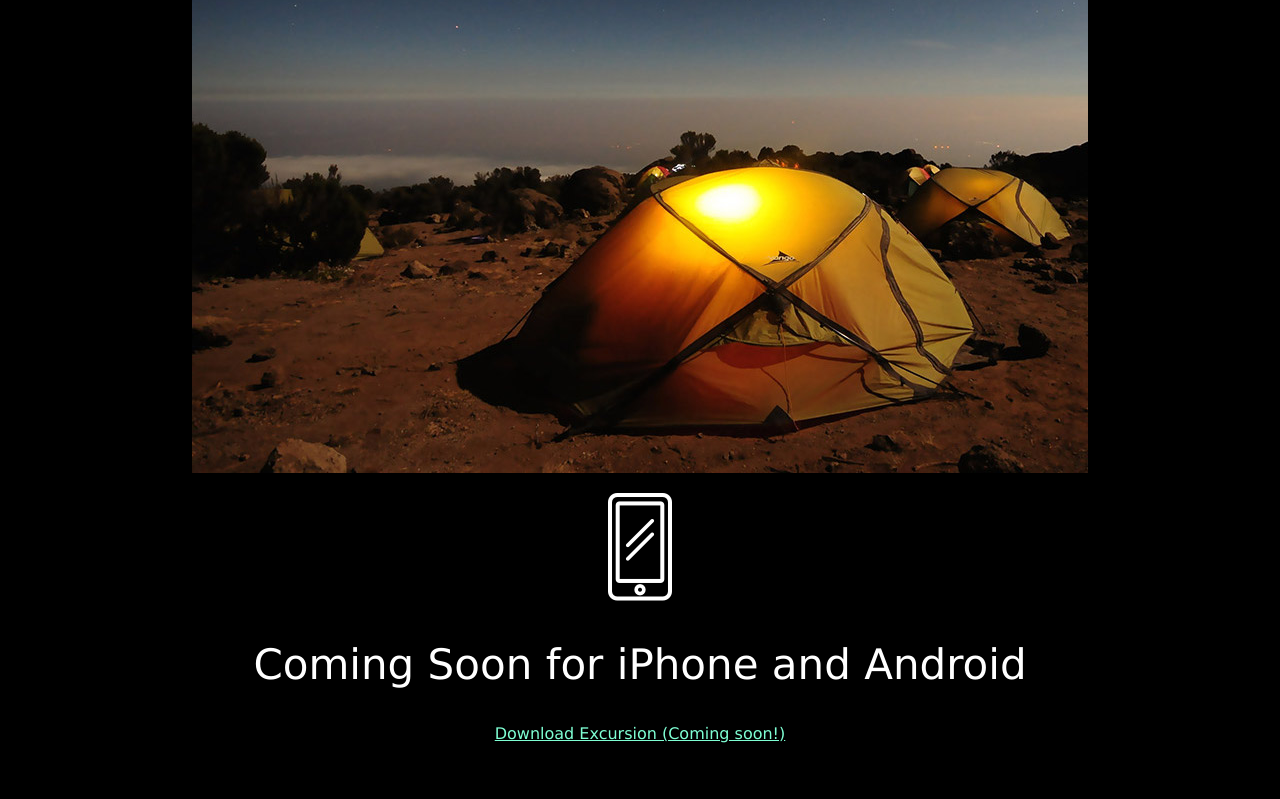
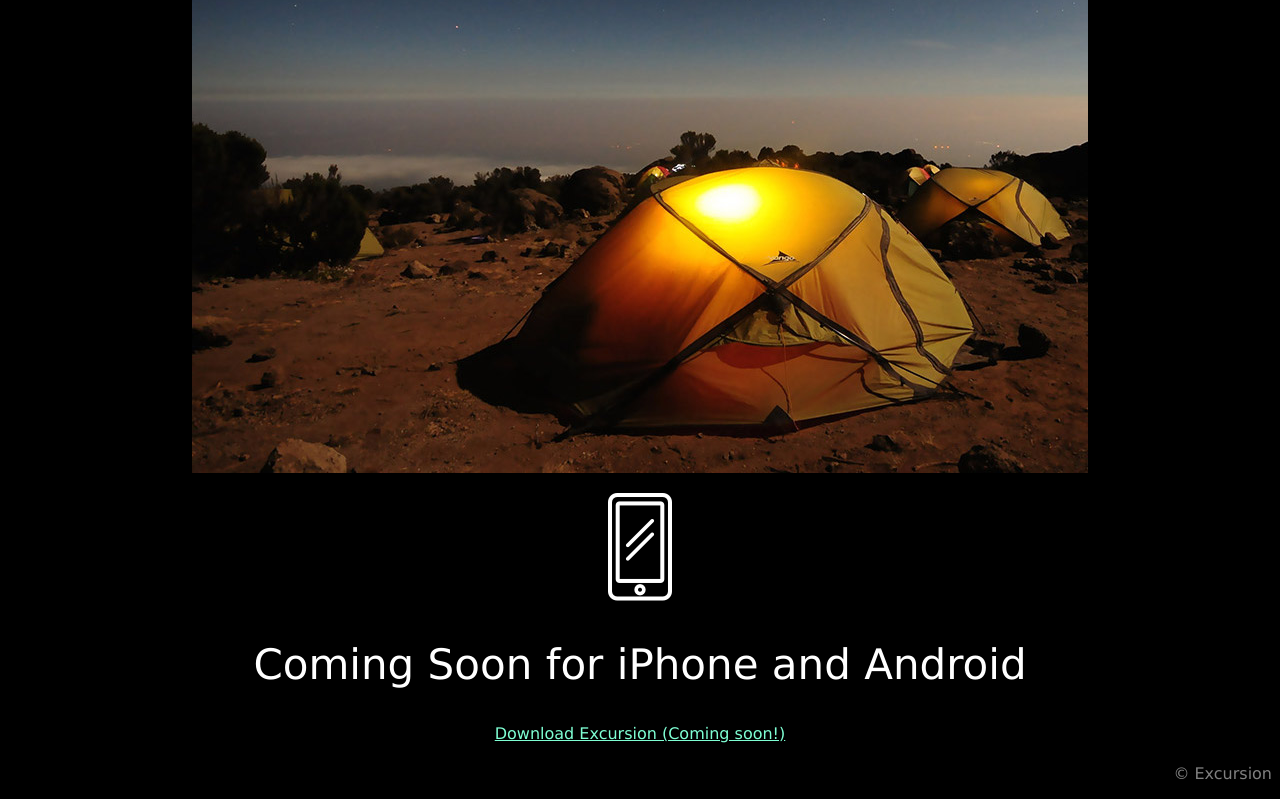
Before and after one commit to emilybuickerood/excursion, a plain HTML site: page index.html in a window 1280 px wide. Shown: the part 537-1336 px from the top of the page. Before the commit the page ends 1301 px from the top, so only its background shows below. Drawn offline with Linux system fonts and the light colour scheme.

Commit message:
added footer

```diff
--- a/index.html
+++ b/index.html
@@ -17,7 +17,7 @@
         <p><img src="./resources/images/phone.png"></p>
         <h2>Coming Soon for iPhone and Android</h2>
         <h4>Download Excursion (Coming soon!)</h4>
-
+<p id="footer">&copy; Excursion</p>
 
     </body>
     </html>
```
